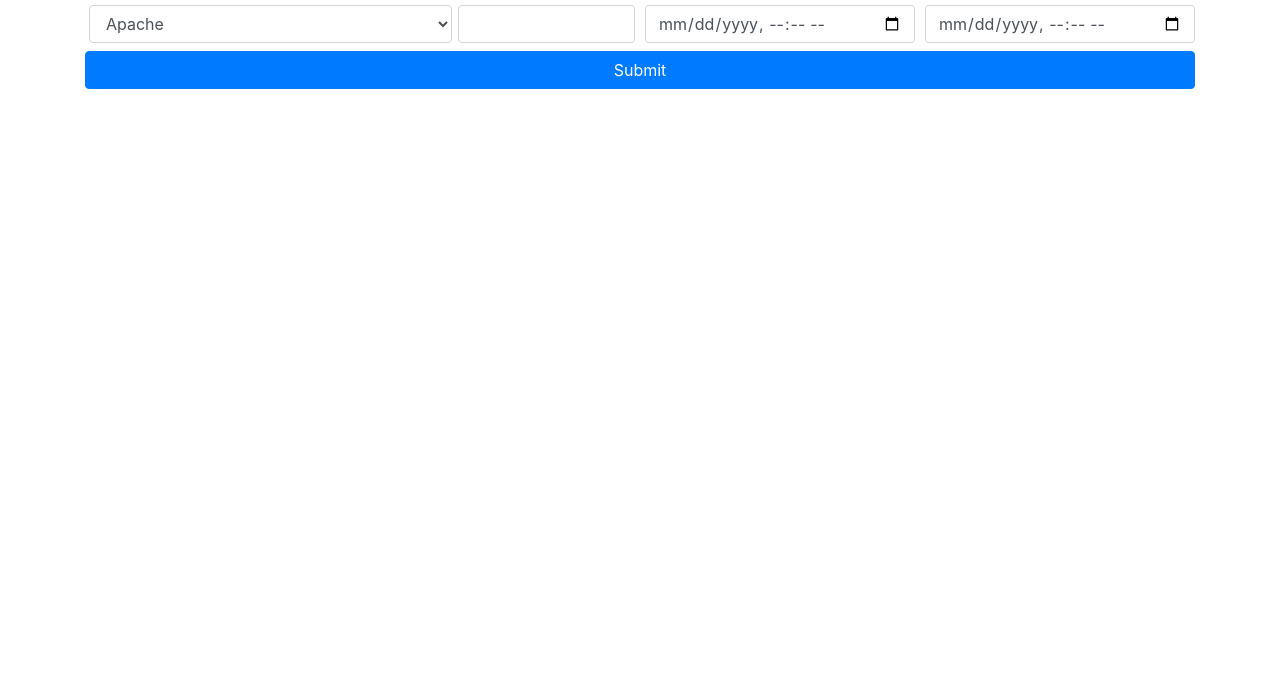
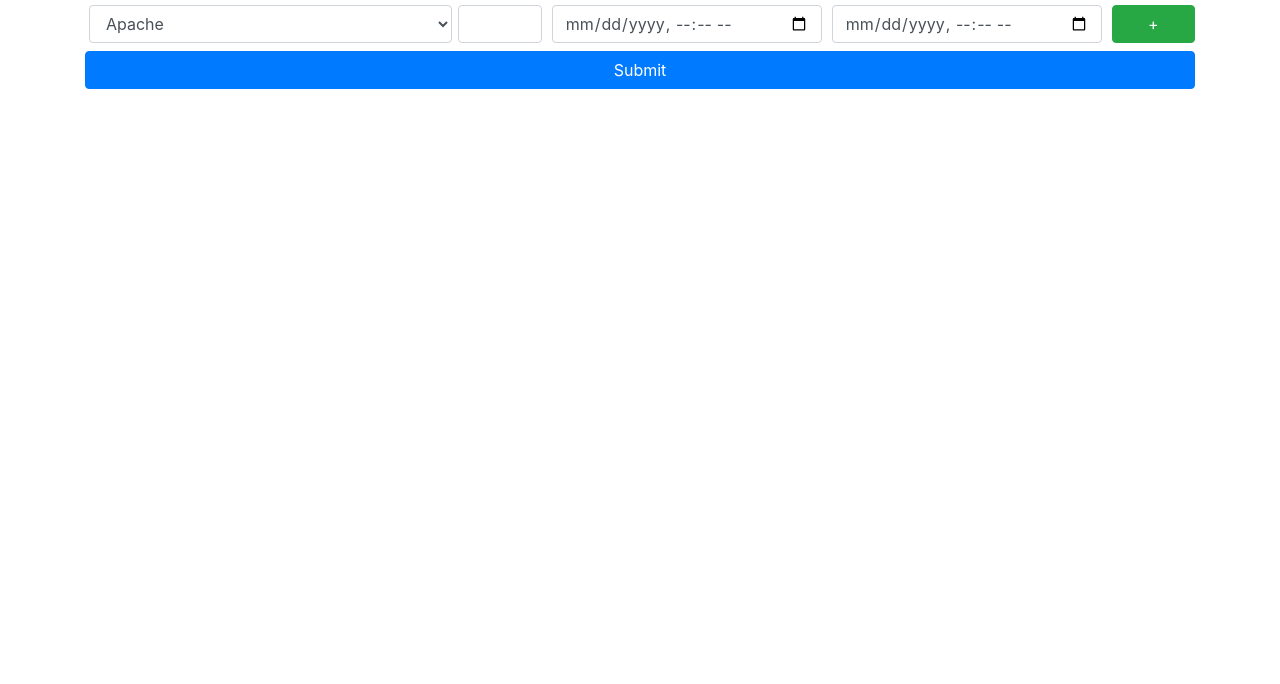
Before and after one commit to cjslack/LogShipperService, a website: page public/index.html in a window 1280 px wide. Shown: the part 116-800 px from the top of the page. Drawn offline with nearby package versions, Linux system fonts and the light colour scheme.

Commit message:
Update index.html

```diff
--- a/public/index.html
+++ b/public/index.html
@@ -33,7 +33,7 @@
                         <option value="nginx">Nginx</option>
                     </select>
                 </div>
-                <div class="col-2">
+                <div class="col-1">
                     <input class="form-control" min=1 max=1000 type="number" name="n" id="n">
                 </div>
                 <div class="col-3">
@@ -42,8 +42,11 @@
                 <div class="col-3">
                     <input class="form-control" type="datetime-local" name="to_time" id="to_time">
                 </div>
+                <div class="col-1">
+                    <button cstyle="font-size: 1.5em;font-weight: bold;" id="addProgram" class="btn btn-block btn-success">+</button>
+                </div>
             </div>
-            <button class="btn btn-primary btn-block" type="submit">Submit</button>
+            <button class="btn btn-primary btn-block my-2" type="submit">Submit</button>
         </form>
     </div>
 </body>
```
